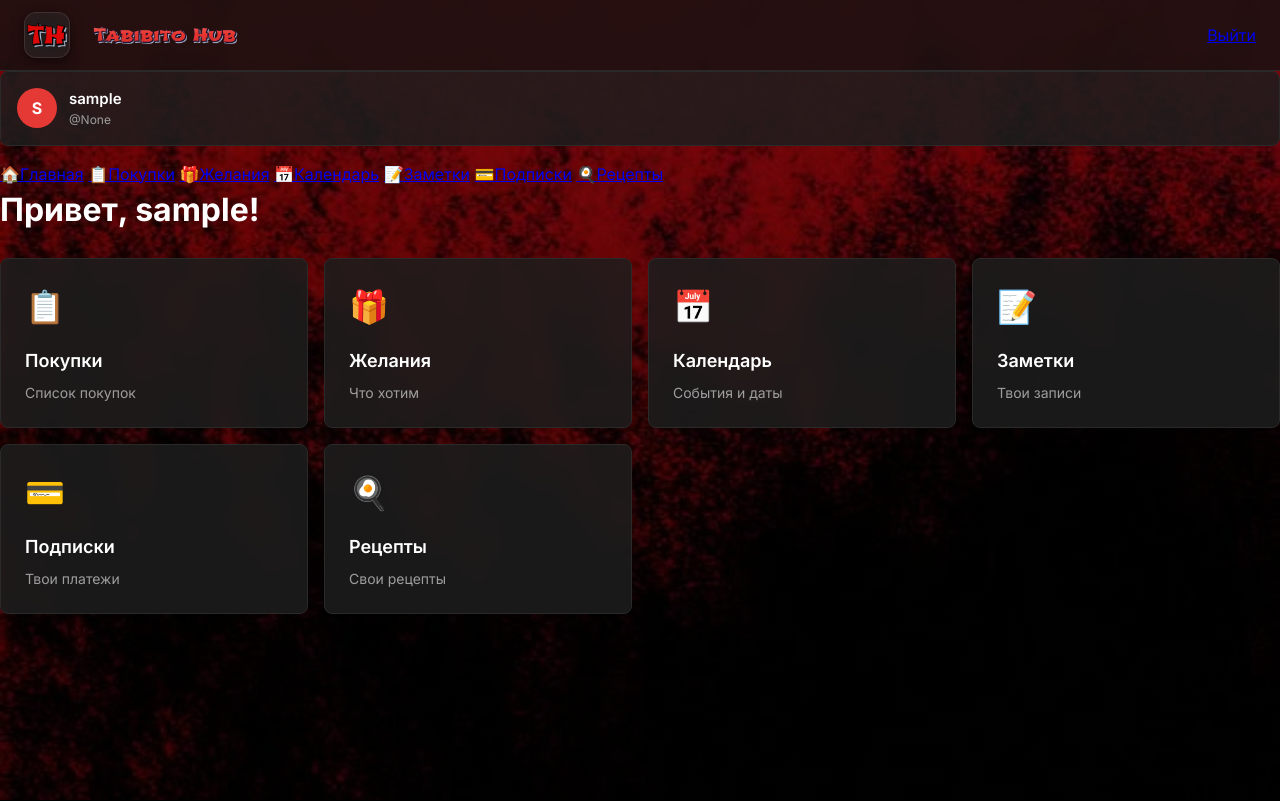
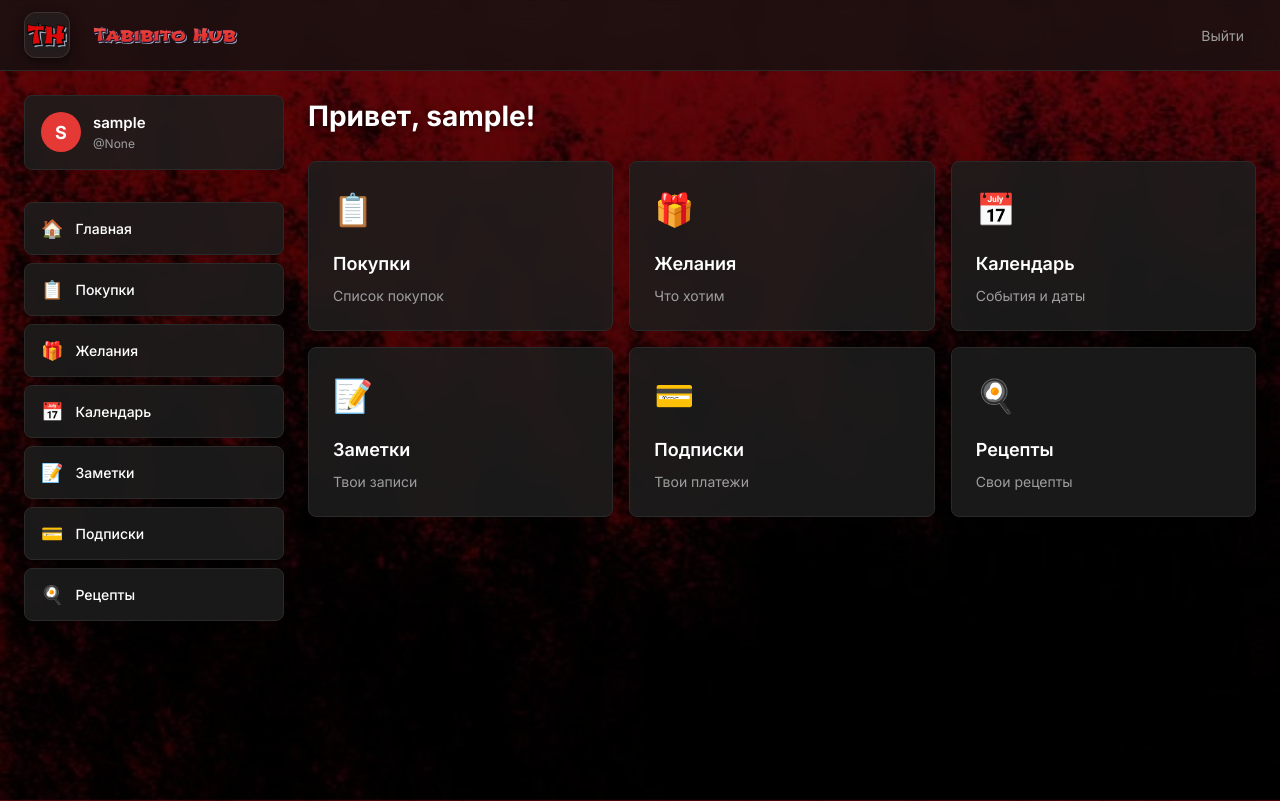
Before and after one commit to Yoshi-6767/Home-Hub, a Flask app: page / in a window 1280 px wide. Run offline with Flask 3, Linux system fonts and the light colour scheme; the visitor is signed in with stand-in values (Sample User, id 1); parts of the project's set-up code (start-up, migrations or seed data) failed here and were passed over.

Commit message:
Update style.css

```diff
--- a/static/css/style.css
+++ b/static/css/style.css
@@ -1,6 +1,6 @@
 :root {
     --bg: #121212;
-    --sidebar-bg: rgba(24, 24, 24, 0.7);
+    --sidebar-bg: rgba(24, 24, 24, 0.85); /* Меню будет чуть темнее */
     --card-bg: rgba(30, 30, 30, 0.85);
     --text: #ffffff;
     --text-muted: #9e9e9e;
@@ -21,8 +21,8 @@
 
 body {
     background-color: var(--bg);
-    background-image: linear-gradient(rgba(0, 0, 0, 0.5), rgba(0, 0, 0, 0.7)), url('/static/bg.jpg');
-    background-size: 100% 100%; /* Растягиваем на весь экран */
+    background-image: linear-gradient(rgba(0, 0, 0, 0.6), rgba(0, 0, 0, 0.8)), url('/static/bg.jpg');
+    background-size: 100% 100%;
     background-position: center;
     background-attachment: fixed;
     color: var(--text);
@@ -45,14 +45,6 @@ body {
     z-index: 100;
 }
 
-.logo-link {
-    display: flex;
-    align-items: center;
-    gap: 16px; /* Расстояние между иконкой и текстом */
-    text-decoration: none;
-}
-
-/* Логотип */
 .logo-link {
     display: flex;
     align-items: center;
@@ -85,11 +77,111 @@ body {
     object-fit: contain;
 }
 
-/* Сетка карточек (чтобы не в столбик) */
+.header-right { display: flex; align-items: center; gap: 16px; }
+
+.btn-logout {
+    color: var(--text-muted);
+    text-decoration: none;
+    font-size: 14px;
+    padding: 8px 12px;
+    border-radius: 6px;
+    transition: 0.2s;
+}
+
+.btn-logout:hover { background: var(--card-bg); color: var(--accent); }
+
+/* --- МАКЕТ --- */
+.layout {
+    display: flex;
+    width: 100%;
+    margin: 0;
+    padding: 24px;
+    gap: 24px;
+    min-height: calc(100vh - 70px);
+}
+
+/* --- МЕНЮ СЛЕВА --- */
+.sidebar {
+    width: 260px;
+    flex-shrink: 0;
+    display: flex;
+    flex-direction: column;
+    gap: 16px;
+}
+
+.profile-block {
+    display: flex;
+    align-items: center;
+    gap: 12px;
+    padding: 16px;
+    background: var(--card-bg);
+    border: 1px solid var(--border);
+    border-radius: var(--radius);
+    backdrop-filter: blur(10px);
+    transition: 0.2s;
+}
+
+.profile-block:hover { border-color: var(--accent); }
+
+.avatar {
+    width: 40px;
+    height: 40px;
+    background: var(--accent);
+    color: #fff;
+    font-weight: 700;
+    font-size: 18px;
+    display: flex;
+    align-items: center;
+    justify-content: center;
+    border-radius: 50%;
+    flex-shrink: 0;
+}
+
+.profile-info { display: flex; flex-direction: column; }
+.profile-name { font-weight: 600; font-size: 15px; }
+.profile-status { font-size: 12px; color: var(--text-muted); }
+
+.nav-menu {
+    display: flex;
+    flex-direction: column;
+    gap: 8px;
+}
+
+.nav-item {
+    display: flex;
+    align-items: center;
+    gap: 12px;
+    padding: 12px 16px;
+    background: var(--card-bg);
+    border: 1px solid var(--border);
+    border-radius: var(--radius);
+    color: var(--text);
+    text-decoration: none;
+    font-weight: 500;
+    font-size: 14px;
+    backdrop-filter: blur(10px);
+    transition: 0.2s;
+}
+
+.nav-item:hover {
+    background: rgba(229, 57, 53, 0.15);
+    border-color: var(--accent);
+    color: var(--accent);
+    transform: translateX(4px);
+}
+
+.nav-icon { font-size: 18px; }
+
+/* --- КОНТЕНТ --- */
+.content { flex: 1; min-width: 0; }
+h1 { font-size: 28px; font-weight: 700; margin-bottom: 8px; text-shadow: 0 2px 4px rgba(0,0,0,0.5); }
+
+/* --- СЕТКА КАРТОЧЕК --- */
 .cards {
     display: grid;
     grid-template-columns: repeat(auto-fill, minmax(260px, 1fr));
     gap: 16px;
+    margin-top: 24px;
 }
 
 .card {
@@ -143,9 +235,3 @@ body {
 .add-form input:focus, .add-form select:focus {
     border-color: var(--accent);
 }
-
-/* Убираем надоедливую скобку */
-.sidebar::before, .sidebar::after, .layout::before {
-    display: none !important;
-    content: none !important;
-}
```
